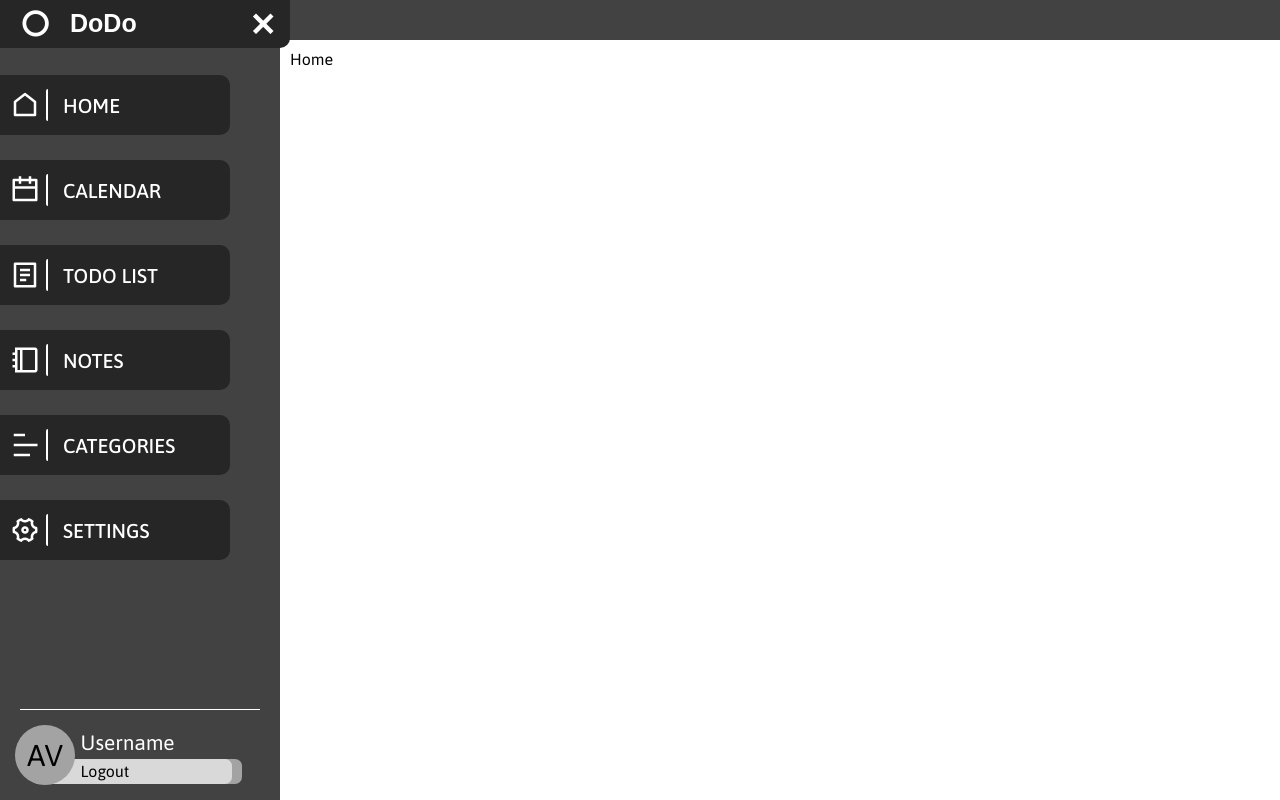
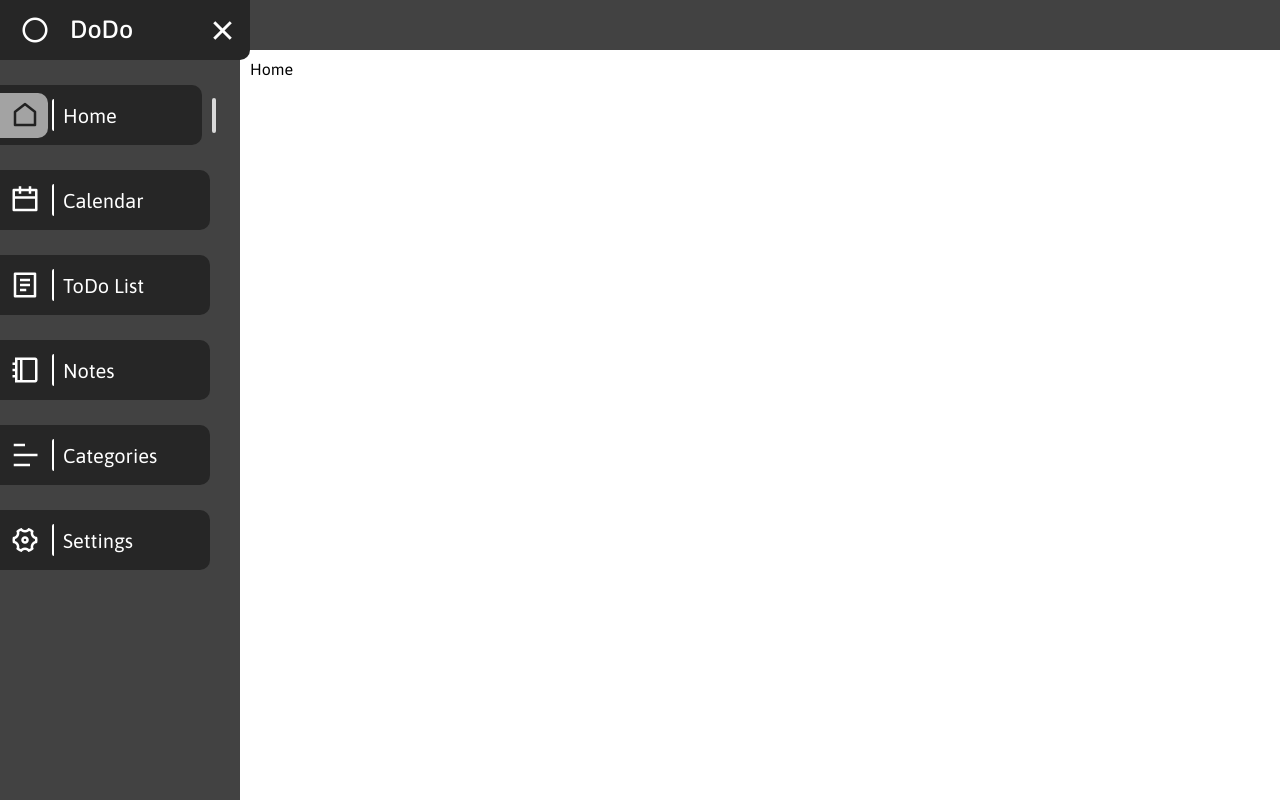
Before and after one commit to akai-org/akaitodo-frontend, a React (Vite) app: page /home in a window 1280 px wide. Built offline with nearby package versions, Linux system fonts and the light colour scheme.

Commit message:
navbar active sections

```diff
--- a/src/App.jsx
+++ b/src/App.jsx
@@ -1,5 +1,5 @@
 import React from 'react';
-import { BrowserRouter as Router, Routes, Route } from 'react-router-dom';
+import { BrowserRouter as Router, Routes, Route, Navigate } from 'react-router-dom';
 import './styles/App.scss';
 
 import Navbar from './layout/Navbar/Navbar';
@@ -10,18 +10,18 @@ import Settings from './pages/Settings';
 const App = () => {
     return (
         <main className="Main" themeStyle="default" themeMode="light">
-            {/* login logic here */}
             <Router>
                 <Navbar />
                 <ScrollableContainer>
                     <Routes>
-                        <Route path="/" element={<Home />} />
+                        <Route path="/" element={<Navigate to="/home" replace={true}/>}/>
                         <Route path="/home" element={<Home />} />
                         <Route path="/calendar" element={<Home />} />
                         <Route path="/todolist" element={<Home />} />
                         <Route path="/categories" element={<Home />} />
                         <Route path="/notes" element={<Home />} />
                         <Route path="/settings" element={<Settings />} />
+                        <Route path="*" element={<div>Not found</div>} />
                     </Routes>
                 </ScrollableContainer>
             </Router>
--- a/src/layout/Navbar/Navbar.jsx
+++ b/src/layout/Navbar/Navbar.jsx
@@ -1,87 +1,109 @@
-import React, { useState, useEffect } from 'react';
-import { Link } from 'react-router-dom';
+import React, { useState, useLayoutEffect, useEffect } from 'react';
+import { Link, useLocation } from 'react-router-dom';
 
 import { NavbarItems } from './NavbarItems';
 
 import '#src/styles/App.scss';
 import styles from '#src/styles/layout/navbar/Navbar.module.scss';
 
-const Navbar = () => {
+const FULL_MENU_BREAKPOINT = 1024;
+const SHORT_MENU_BREAKPOINT = 768;
+
+const COLLAPSE_ICON = 'ri-close-fill';
+const EXPAND_ICON = 'ri-menu-fill';
+
+// Description of mode:
 // 0 - without menu (class 'hide'), 1 - mobile menu (class 'mobile'), 2 - short menu (class 'short'), 3 - full menu (without additional class)
-    const [click, setClick] = useState();
-    const [resizeWidth, setResizeWidth] = useState(window.innerWidth);
-    let switchIcon = 'ri-close-fill';
-
-    const handleClick = () => {
-        if (click === 0) setClick(1);
-        else if (click === 1) setClick(0);
-        else if (click === 3) setClick(2);
-        else if (click === 2) setClick(3);
-    };
-
-    const closeMenu = () => {
-        if (window.innerWidth < 768) setClick(0);
-        else if (window.innerWidth < 1024) setClick(2);
-    };
-
-    const menuState = () => {
-        if (window.innerWidth >= 1024) {
-            setClick(3);
-        } else if (window.innerWidth >= 768) {
-            setClick(2);
-        } else {
-            setClick(0);
+const translateMenuObject = (modeNumber) => {
+    switch (modeNumber) {
+        case 0:
+            return { class: styles.hide, number: 0, icon: EXPAND_ICON };
+        case 1:
+            return { class: styles.mobile, number: 1, icon: COLLAPSE_ICON };
+        case 2:
+            return { class: styles.short, number: 2, icon: EXPAND_ICON };
+        case 3:
+            return { class: '', number: 3, icon: COLLAPSE_ICON };
     }
 };
 
-    //Navbar modes
-    const switchClassNames = (clsname) => {
-        switch (click) {
+const initializeMenu = () => {
+    if (window.innerWidth >= FULL_MENU_BREAKPOINT)
+        return translateMenuObject(3);
+    else if (window.innerWidth >= SHORT_MENU_BREAKPOINT)
+        return translateMenuObject(2);
+    else return translateMenuObject(0);
+};
+
+const Navbar = () => {
+    const [windowWidth, setWindowWidth] = useState(window.innerWidth);
+    const [mode, setMode] = useState(initializeMenu());
+    const location = useLocation();
+
+    const fitModeClass = () => {
+        if (windowWidth >= FULL_MENU_BREAKPOINT)
+            setMode(translateMenuObject(3));
+        else if (windowWidth >= SHORT_MENU_BREAKPOINT)
+            setMode(translateMenuObject(2));
+        else setMode(translateMenuObject(0));
+    };
+
+    const handleMenuModeClick = () => {
+        switch (mode.number) {
             case 0:
-                switchIcon = 'ri-menu-fill';
-                return `${clsname} ${styles.hide}`;
+                setMode(translateMenuObject(1));
+                break;
             case 1:
-                switchIcon = 'ri-close-fill';
-                return `${clsname} ${styles.mobile}`;
+                setMode(translateMenuObject(0));
+                break;
             case 2:
-                switchIcon = 'ri-menu-fill';
-                return `${clsname} ${styles.short}`;
+                setMode(translateMenuObject(3));
+                break;
             case 3:
-                switchIcon = 'ri-close-fill';
-                return `${clsname}`;
-            default:
-                menuState();
+                setMode(translateMenuObject(2));
+                break;
         }
     };
 
-    window.addEventListener('resize', () => {
-        // Prevent height changes effect closing menu
-        if (window.innerWidth !== resizeWidth) {
-            setResizeWidth(window.innerWidth);
-            menuState();
-        }
-    });
+    const handleMenuClose = () => {
+        if (mode.number === 1) setMode(translateMenuObject(0));
+    };
+
+    useLayoutEffect(() => {
+        fitModeClass();
+    }, [windowWidth]);
 
     useEffect(() => {
-        menuState();
+        const handleResize = () => {
+            if (window.innerWidth !== windowWidth)
+                setWindowWidth(window.innerWidth);
+        };
+
+        window.addEventListener('resize', handleResize);
+
+        return () => {
+            window.removeEventListener('resize', handleResize);
+        };
     }, []);
 
     return (
         <>
-            <div className={switchClassNames(styles.top)}>
-                <div className={switchClassNames(styles.upperContainer)}>
-                    <div className={switchClassNames(styles.logoContainer)}>
+            <div className={`${styles.top} ${mode.class}`}>
+                <div className={`${styles.upperContainer} ${mode.class}`}>
+                    <div className={`${styles.logoContainer} ${mode.class}`}>
                         <Link
-                            to="/"
-                            className={switchClassNames(styles.logoImageLink)}
+                            to="/home"
+                            className={`${styles.logoImageLink} ${mode.class}`}
                         >
-                            <div className={switchClassNames(styles.logoImage)}>
+                            <div
+                                className={`${styles.logoImage} ${mode.class}`}
+                            >
                                 <i className="ri-checkbox-blank-circle-line"></i>
                             </div>
                         </Link>
-                        <Link to="/">
+                        <Link to="/home">
                             <div
-                                className={switchClassNames(styles.logoAppName)}
+                                className={`${styles.logoAppName} ${mode.class}`}
                             >
                                 DoDo
                             </div>
@@ -89,80 +111,91 @@ const Navbar = () => {
                     </div>
 
                     <div
-                        className={switchClassNames(styles.menuIcon)}
-                        onClick={handleClick}
+                        className={`${styles.menuIcon} ${mode.class}`}
+                        onClick={handleMenuModeClick}
                     >
-                        <i className={switchIcon}></i>
+                        <i className={mode.icon}></i>
                     </div>
                 </div>
             </div>
 
-            <nav className={switchClassNames(styles.side)}>
-                <div className={switchClassNames(styles.menuContainer)}>
-                    <ul className={switchClassNames(styles.menuList)}>
+            <nav className={`${styles.side} ${mode.class}`}>
+                <div className={`${styles.menuContainer} ${mode.class}`}>
+                    <ul className={`${styles.menuList} ${mode.class}`}>
                         {NavbarItems.map((item, index) => {
+                            const isActive =
+                                location.pathname.split('/')[1] ===
+                                item.link.split('/')[1];
+
+                            const activeStyle = {
+                                style: {
+                                    backgroundColor: 'var(--darkgray-color)',
+                                    color: 'var(--contrastbg-color)',
+                                },
+                            };
+
                             return (
+                                <div
+                                    key={index}
+                                    className={`${styles.menuListWrapper} ${mode.class}`}
+                                >
                                     <li
                                         key={index}
-                                    className={switchClassNames(
-                                        styles.menuItem,
-                                    )}
+                                        className={`${styles.menuItem} ${mode.class}`}
                                     >
                                         <Link
                                             to={item.link}
-                                        className={switchClassNames(
-                                            styles.menuLink,
-                                        )}
-                                        onClick={closeMenu}
+                                            className={`${styles.menuLink} ${mode.class}`}
+                                            onClick={handleMenuClose}
                                         >
                                             <div
-                                            className={switchClassNames(
-                                                styles.menuLinkIcon,
-                                            )}
+                                                className={`${styles.menuLinkIcon} ${mode.class}`}
+                                                {...(isActive && activeStyle)}
                                             >
                                                 <i className={item.icon}></i>
                                             </div>
                                             <div
-                                            className={switchClassNames(
-                                                styles.menuLinkTag,
-                                            )}
+                                                className={`${styles.menuLinkTag} ${mode.class}`}
                                             >
                                                 {item.name}
                                             </div>
                                         </Link>
                                     </li>
+                                    {isActive && (
+                                        <div
+                                            className={`${styles.menuItemActive} ${mode.class}`}
+                                        ></div>
+                                    )}
+                                </div>
                             );
                         })}
                     </ul>
                 </div>
 
-                <div className={switchClassNames(styles.userContainer)}>
-                    <div className={switchClassNames(styles.userInfoContainer)}>
+                {/* TODO NAV NEXT PART */}
+                {/* <div className={`${styles.userContainer} ${mode.class}`}>
+                    <div className={`${styles.userInfoContainer} ${mode.class}`}>
                         <div className={styles.userLogo}>AV</div>
                         <div
-                            className={switchClassNames(
-                                styles.userTextContainer,
-                            )}
+                            className={`${styles.userTextContainer} ${mode.class}`}
                         >
-                            <div className={switchClassNames(styles.userName)}>
+                            <div className={`${styles.userName} ${mode.class}`}>
                                 Username
                             </div>
                             <div
-                                className={switchClassNames(styles.userLogout)}
+                                className={`${styles.userLogout} ${mode.class}`}
                             >
                                 Logout
                             </div>
                         </div>
                     </div>
                     <div
-                        className={switchClassNames(styles.logoutBackground)}
+                        className={`${styles.logoutBackground} ${mode.class}`}
                     ></div>
                     <div
-                        className={switchClassNames(
-                            styles.logoutBackgroundSnippet,
-                        )}
+                        className={`${styles.logoutBackgroundSnippet} ${mode.class}`}
                     ></div>
-                </div>
+                </div> */}
             </nav>
         </>
     );
--- a/src/layout/Navbar/NavbarItems.js
+++ b/src/layout/Navbar/NavbarItems.js
@@ -1,7 +1,7 @@
 export const NavbarItems = [
     {
         name: 'Home',
-        link: '/',
+        link: '/home',
         icon: 'ri-home-line',
     },
     {
@@ -10,7 +10,7 @@ export const NavbarItems = [
         icon: 'ri-calendar-line',
     },
     {
-        name: 'Todo list',
+        name: 'ToDo List',
         link: '/todolist',
         icon: 'ri-file-list-2-line',
     },
--- a/src/styles/App.scss
+++ b/src/styles/App.scss
@@ -16,14 +16,14 @@ a:visited {
 }
 
 .Main {
+    display: flex;
     height: 100vh;
-    display: flex;
     flex-direction: row;
     flex-wrap: wrap;
     overflow: hidden;
 }
 
-@media screen and (max-width: 768px) {
+@media screen and (max-width: 767px) {
     .Main {
         flex-direction: column;
     }
--- a/src/styles/components/home/HomeMiddle.module.scss
+++ b/src/styles/components/home/HomeMiddle.module.scss
@@ -1,4 +1,3 @@
-//@use 'varsmodule' as *;
 
 .container {
   display: flex;
--- a/src/styles/components/home/HomeRight.module.scss
+++ b/src/styles/components/home/HomeRight.module.scss
@@ -1,4 +1,3 @@
-//@use 'varsmodule' as *;
 
 .container {
   background-color: #bfc0c0;
--- a/src/styles/layout/Navbar/Navbar.module.scss
+++ b/src/styles/layout/Navbar/Navbar.module.scss
@@ -1,26 +1,26 @@
-//@use "varsmodule" as *;
-
 // MAIN AND UP STYLE
 .top {
     display: flex;
-    flex-direction: row;
     width: 100%;
     height: 5vh;
+    min-height: 50px;
+    flex-direction: row;
     background-color: var(--primary-color);
 }
 
 .upperContainer {
-    width: 290px;
+    display: flex;
+    width: 250px;
     height: 6vh;
-    z-index: 6;
-    display: flex;
+    min-height: 60px;
     align-items: center;
     justify-content: space-between;
+    font-weight: 500;
+    border-bottom-right-radius: 10px;
     background-color: var(--third-color);
-    border-bottom-right-radius: 10px;
-    font-weight: 600;
-    z-index: 51;
-    // transition: 0.5s;
+    z-index: 5;
+
+    transition: 0.2s;
 }
 
 .logoContainer {
@@ -28,10 +28,10 @@
 }
 
 .logoImage {
+    display: flex;
+    align-items: center;
     margin: 0 20px 0 20px;
     color: #fff;
-    display: flex;
-    align-items: center;
     font-size: 30px;
 }
 
@@ -41,36 +41,33 @@
 }
 
 .logoAppName {
+    color: #fff;
     font-size: 25px;
-    font-family: sans-serif;
-    color: #fff;
 }
 
 .side {
-    width: 280px;
+    display: flex;
+    width: 240px;
     height: 95vh;
-    display: flex;
     justify-content: space-between;
     flex-direction: column;
     background-color: var(--primary-color);
-    z-index: 50;
-    // transition: 0.5s;
+
+    transition: 0.2s;
 }
 
 // SHORT MENU
 .short {
-    // transition: 0.5s;
+    transition: 0.2s;
 
     &.side {
         width: 80px;
-        //background-color: var(--basebg-color);
-        //border-right: 3px solid var(--primary-color);
     }
 
     &.upperContainer {
         width: 90px;
+        justify-content: center;
         gap: 0;
-        justify-content: center;
     }
 
     &.menuIcon {
@@ -89,6 +86,7 @@
         width: 64px;
     }
 
+    &.menuItemActive,
     &.menuLinkTag,
     &.userContainer::before,
     &.userTextContainer,
@@ -104,10 +102,12 @@
 
 // MOBILE MENU
 .mobile {
+    transition: none;
+
     &.side {
         width: 100%;
-        opacity: 0.95;
-        // backdrop-filter: blur(1.5px);
+        position: fixed;
+        top: 50px;
     }
 
     &.upperContainer {
@@ -116,13 +116,21 @@
     }
 
     &.menuList {
+        align-items: center;
         margin: 20px;
-        align-items: center;
+    }
+
+    &.menuListWrapper {
+        justify-content: center;
     }
 
     &.menuItem {
         width: 90%;
         border-radius: 7px;
+    }
+
+    &.menuItemActive {
+        display: none;
     }
 
     &.userContainer::before {
@@ -151,6 +159,8 @@
 
 // HIDE MENU
 .hide {
+    transition: none;
+
     &.top {
         justify-content: flex-end;
     }
@@ -163,9 +173,14 @@
     &.upperContainer {
         width: 80px;
         height: 5vh;
+        min-height: 50px;
+        justify-content: center;
         gap: 0;
-        justify-content: center;
         border-radius: 7px 0 0 7px;
+    }
+
+    &.menuItemActive {
+        display: none;
     }
 
     &.menuIcon {
@@ -183,18 +198,56 @@
 
 // MENU STYLE
 .menuContainer {
+    display: flex;
     height: 90%;
-    display: flex;
 }
 
 .menuList {
-    list-style-type: none;
-    padding: 10px 0 0 0;
+    display: flex;
     width: 100%;
     height: 100%;
-    display: flex;
     flex-direction: column;
     align-items: baseline;
+    padding: 10px 0 0 0;
+    list-style-type: none;
+}
+
+.menuListWrapper {
+    display: flex;
+    width: 90%;
+    flex-direction: row;
+    align-items: center;
+    justify-content: flex-start;
+}
+
+.menuItem {
+    display: flex;
+    width: 210px;
+    height: 60px;
+    align-items: center;
+    margin-top: 25px;
+    border-bottom-right-radius: 10px;
+    border-top-right-radius: 10px;
+    background-color: var(--third-color);
+
+    transition: 0.2s;
+}
+
+.menuItemActive {
+    height: 35px;
+    margin-top: 25px;
+    margin-left: 10px;
+    border-right: 4px solid var(--lightgray-color);
+    border-radius: 10px;
+}
+
+// MAIN SWITCH MODE ICON
+.menuIcon {
+    display: flex;
+    margin-right: 10px;
+    color: #fff;
+    font-size: 35px;
+    cursor: pointer;
 }
 
 .menuLink:visited {
@@ -202,12 +255,15 @@
 }
 
 .menuLink {
+    display: flex;
     width: 100%;
     height: 100%;
-    display: flex;
     flex-direction: row;
     justify-content: flex-start;
+    align-items: center;
     background-color: transparent;
+
+    transition: 0.2s;
 }
 
 .menuLink:hover {
@@ -216,68 +272,48 @@
     }
 
     .menuLinkIcon {
-        font-size: 32px;
-        transition: 0.5s;
+        font-size: 31px;
+        transition: 0.2s;
     }
 
     .menuLinkTag {
         font-size: 21px;
-        transition: 0.5s;
+        transition: 0.2s;
     }
-}
-
-.menuItem {
-    // transition: 0.5s;
-    display: flex;
-    align-items: center;
-    margin-top: 25px;
-    width: 230px;
-    height: 60px;
-    background-color: var(--third-color);
-    border-bottom-right-radius: 10px;
-    border-top-right-radius: 10px;
 }
 
 .menuLinkIcon {
     display: flex;
+    width: 38px;
+    height: 45px;
     align-items: center;
-    margin-left: 10px;
+    padding-left: 10px;
+    border-bottom-right-radius: 10px;
+    border-top-right-radius: 10px;
     font-size: 30px;
-    transition: 0.5s;
 }
 
 .menuLinkIcon::after {
-    content: '';
     display: inline-block;
     height: 32px;
+    width: 100%;
+    margin-left: 12px;
     vertical-align: bottom;
-    width: 100%;
-    margin-left: 6px;
     border-top-left-radius: 20px;
     border-bottom-left-radius: 20px;
     border-right: 2px solid #fff;
+    content: '';
 }
 
 .menuLinkTag {
     display: flex;
     align-items: center;
     margin-left: 15px;
+    text-wrap: nowrap;
     font-size: 20px;
-    font-weight: 500;
-    text-transform: uppercase;
-    transition: 0.5s;
 }
 
-// MAIN ICON \/
-.menuIcon {
-    display: flex;
-    color: #fff;
-    font-size: 35px;
-    margin-right: 10px;
-    cursor: pointer;
-}
-
-// DOWN INFO STYLE
+// DOWN USER INFO
 .userContainer {
     display: flex;
     flex-direction: column;
@@ -287,12 +323,12 @@
 }
 
 .userContainer::before {
-    position: absolute;
-    bottom: 90px;
-    left: 20px;
+    width: 190px;
+    position: relative;
+    bottom: 15px;
+    align-self: center;
+    border-top: solid 1px var(--basebg-color);
     content: '';
-    width: 240px;
-    border-top: solid 1px #fff;
 }
 
 .userInfoContainer {
@@ -305,23 +341,22 @@
     display: flex;
     flex-direction: column;
     justify-content: center;
-    z-index: 3;
 }
 
 .userLogo {
     display: flex;
+    width: 60px;
+    height: 60px;
     align-items: center;
     justify-content: center;
+    border-radius: 50%;
     background-color: var(--darkgray-color);
-    border-radius: 50%;
-    width: 60px;
-    height: 60px;
     font-size: 30px;
 }
 
 .userName {
+    padding-left: 0.35rem;
     font-size: 1.3rem;
-    padding-left: 0.35rem;
     color: var(--basebg-color);
 }
 
@@ -332,23 +367,22 @@
 }
 
 .logoutBackground {
+    width: 170px;
+    height: 25px;
     position: absolute;
     bottom: 16px;
     left: 32px;
-    z-index: 2;
-    width: 200px;
-    height: 25px;
     border-radius: 7px;
     background-color: var(--lightgray-color);
+    z-index: 2;
 }
 
 .logoutBackgroundSnippet {
+    width: 180px;
+    height: 25px;
     position: absolute;
     bottom: 16px;
     left: 32px;
-    z-index: 1;
-    width: 210px;
-    height: 25px;
     border-radius: 7px;
     background-color: var(--darkgray-color);
 }
--- a/src/styles/layout/scrollableContainer/ScrollableContainer.module.scss
+++ b/src/styles/layout/scrollableContainer/ScrollableContainer.module.scss
@@ -9,3 +9,9 @@
     padding: 10px;
     height: max-content;
 }
+
+@media screen and (max-width: 767px) {
+    .container {
+        flex: content;
+    }
+}
--- a/src/styles/pages/Home.module.scss
+++ b/src/styles/pages/Home.module.scss
@@ -1,4 +1,3 @@
-//@use "varsmodule" as *;
 
 .container {
     display: flex;
```
Lines whose indentation alone changed are shown as unchanged.
